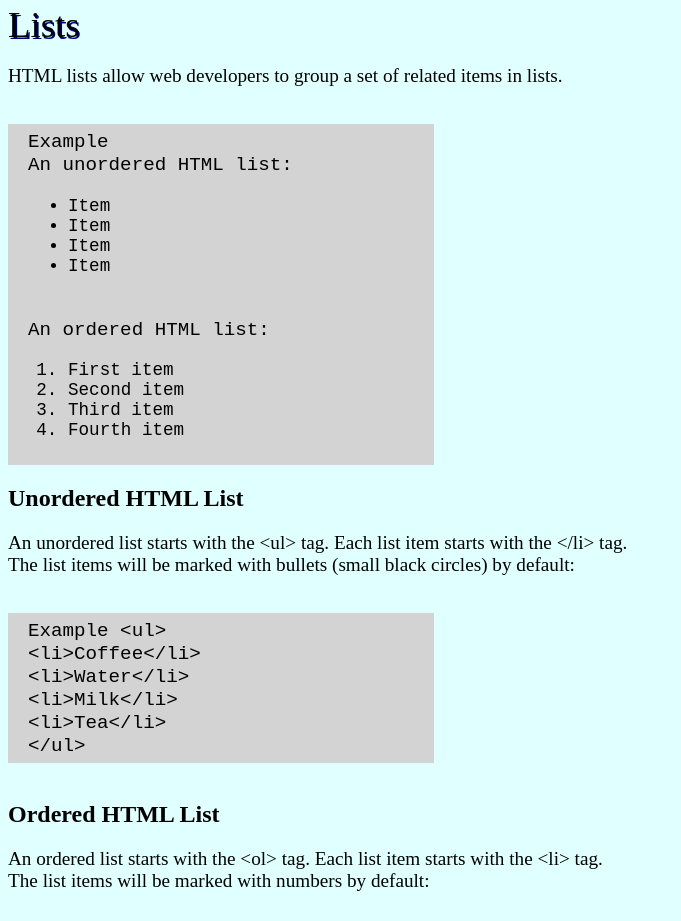
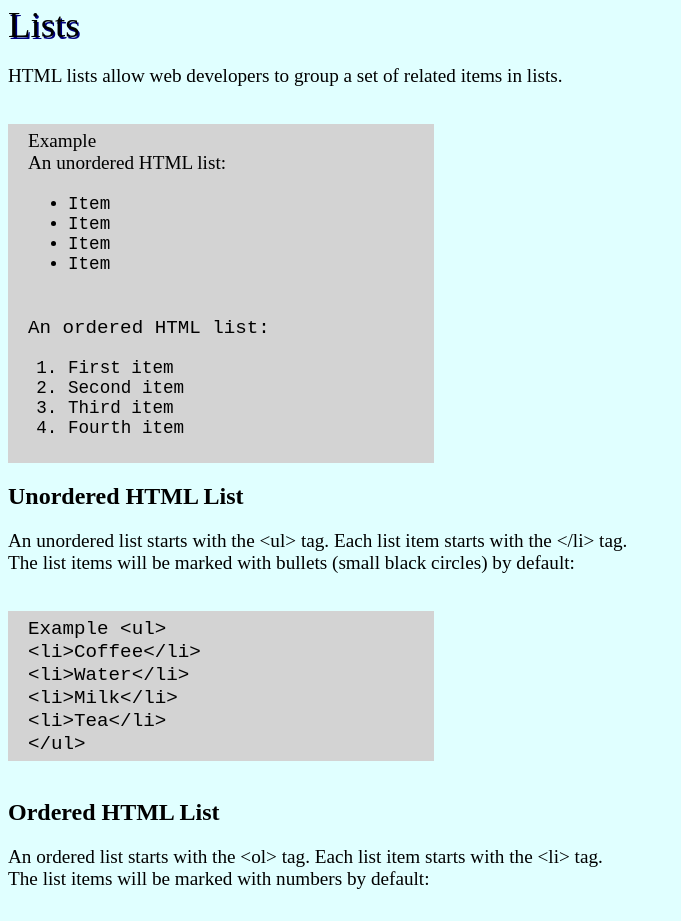
Before and after one commit to mend1226/mend1226.github.io, a plain HTML site: page CST251/Certificate/Task3/Task3.html in a window 1280 px wide. Shown: the part 2020-2941 px from the top of the page, without its empty margins (0-681 px from the left). Drawn offline with Linux system fonts and the light colour scheme; files that its build step writes are made by us from their sources.

Commit message:
Update Task3.html

```diff
--- a/CST251/Certificate/Task3/Task3.html
+++ b/CST251/Certificate/Task3/Task3.html
@@ -85,7 +85,7 @@
 <section class="main-section" id="lists">
 <header>Lists</header>
 <p>HTML lists allow web developers to group a set of related items in lists.</p><br>
-	<div class="example"><code>Example<br>An unordered HTML list:<ul>
+	<div class="example">Example<br>An unordered HTML list:<ul><code>
 <li>Item</li>
 <li>Item</li>
 <li>Item</li>
@@ -96,8 +96,8 @@ An ordered HTML list:
 <li>Second item</li>
 <li>Third item</li>
 <li>Fourth item</li>
-</ol>
-</code></div>
+</code></ol>
+</div>
 <h2>Unordered HTML List</h2>
 <p>An unordered list starts with the &lt;ul&gt; tag. Each list item starts with the &lt;/li&gt; tag.<br>The list items will be marked with bullets (small black circles) by default:</p><br>
 <div class="example"><code>Example
```
